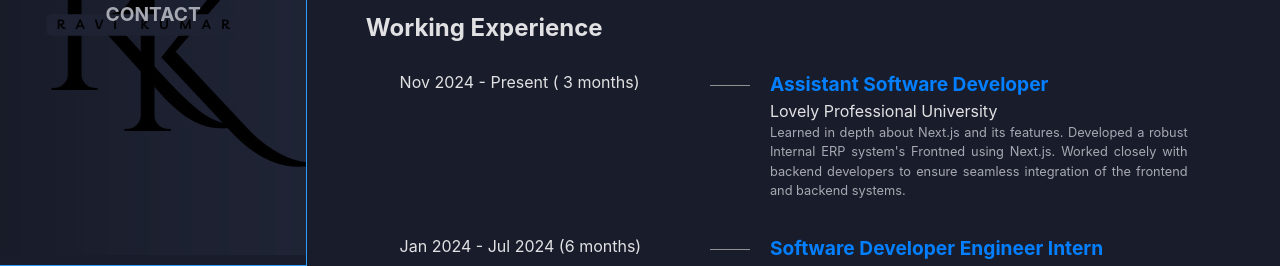
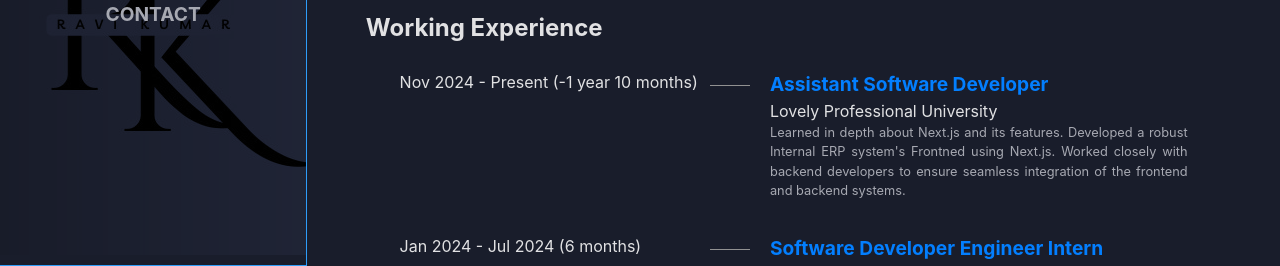
Before and after one commit to nerdyRK/React_portfolio, a React (Vite) app: page /resume in a window 1280 px wide. Shown: the part 445-711 px from the top of the page. Built offline with nearby package versions, Linux system fonts and the light colour scheme.

Commit message:
corrected exp calculation

```diff
--- a/src/components/Resume.jsx
+++ b/src/components/Resume.jsx
@@ -12,6 +12,26 @@ import { FaPython } from "react-icons/fa";
 import { TbBrandCpp } from "react-icons/tb";
 
 function Resume() {
+  function getExperience(startDate) {
+    const start = new Date(startDate);
+    const now = new Date();
+
+    let years = now.getFullYear() - start.getFullYear();
+    let months = now.getMonth() - start.getMonth();
+
+    if (months < 0) {
+      years--;
+      months += 12;
+    }
+
+    if (years === 0) {
+      return `${months} month${months !== 1 ? "s" : ""}`;
+    }
+
+    return `${years} year${years > 1 ? "s" : ""} ${months} month${
+      months !== 1 ? "s" : ""
+    }`;
+  }
   return (
     <div className="main-area resume">
       <div className="skills">
@@ -40,13 +60,7 @@ function Resume() {
         <div className="works">
           <section className="first">
             <p className="timing">
-              Nov 2024 - Present ({" "}
-              {`${
-                Math.abs(
-                  new Date().getMonth() - new Date("2024-11-01").getMonth()
-                ) + 1
-              } months`}
-              )
+              Nov 2024 - Present ({getExperience("Nov 2024")})
             </p>
 
             <div className="company">
```
